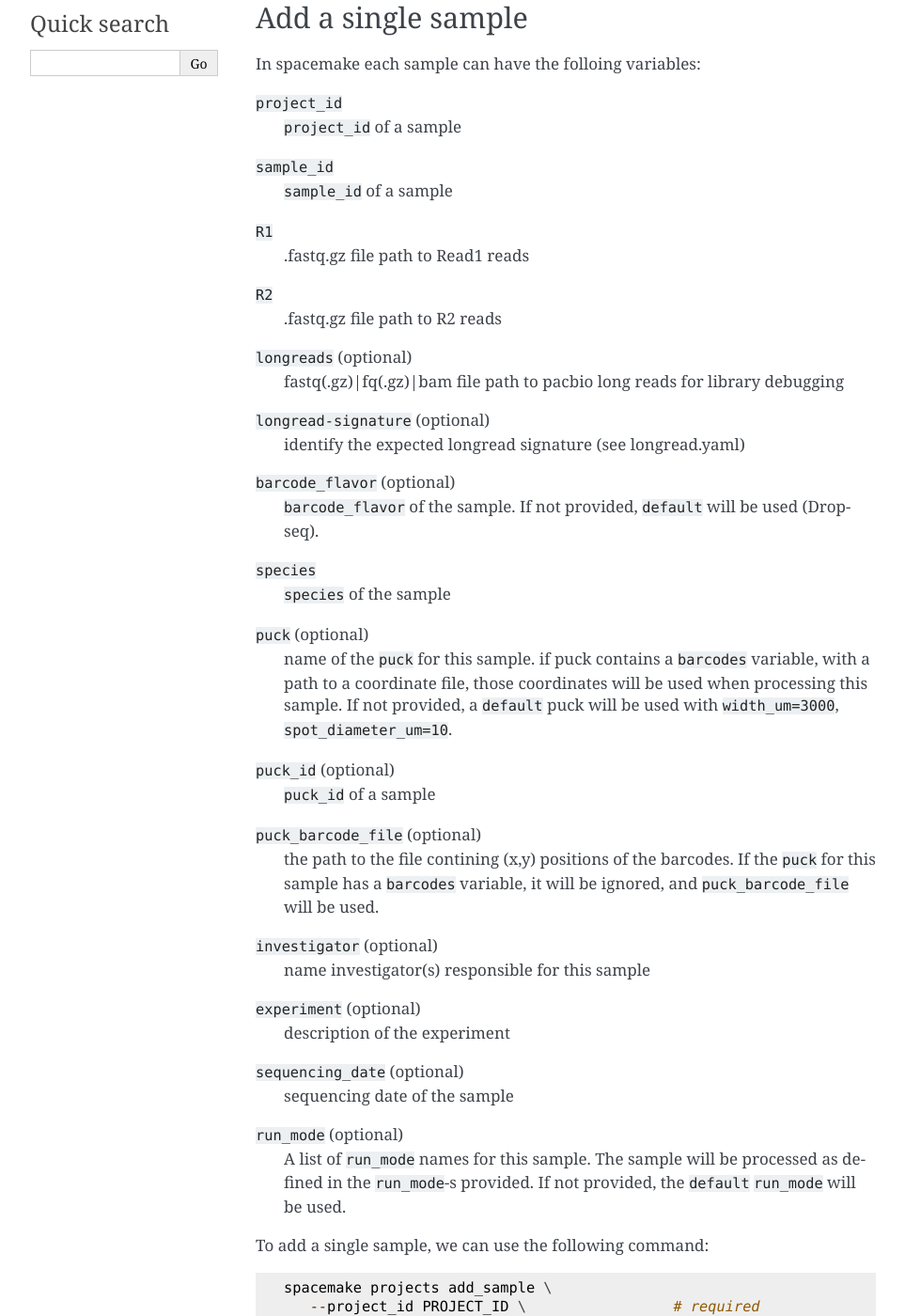
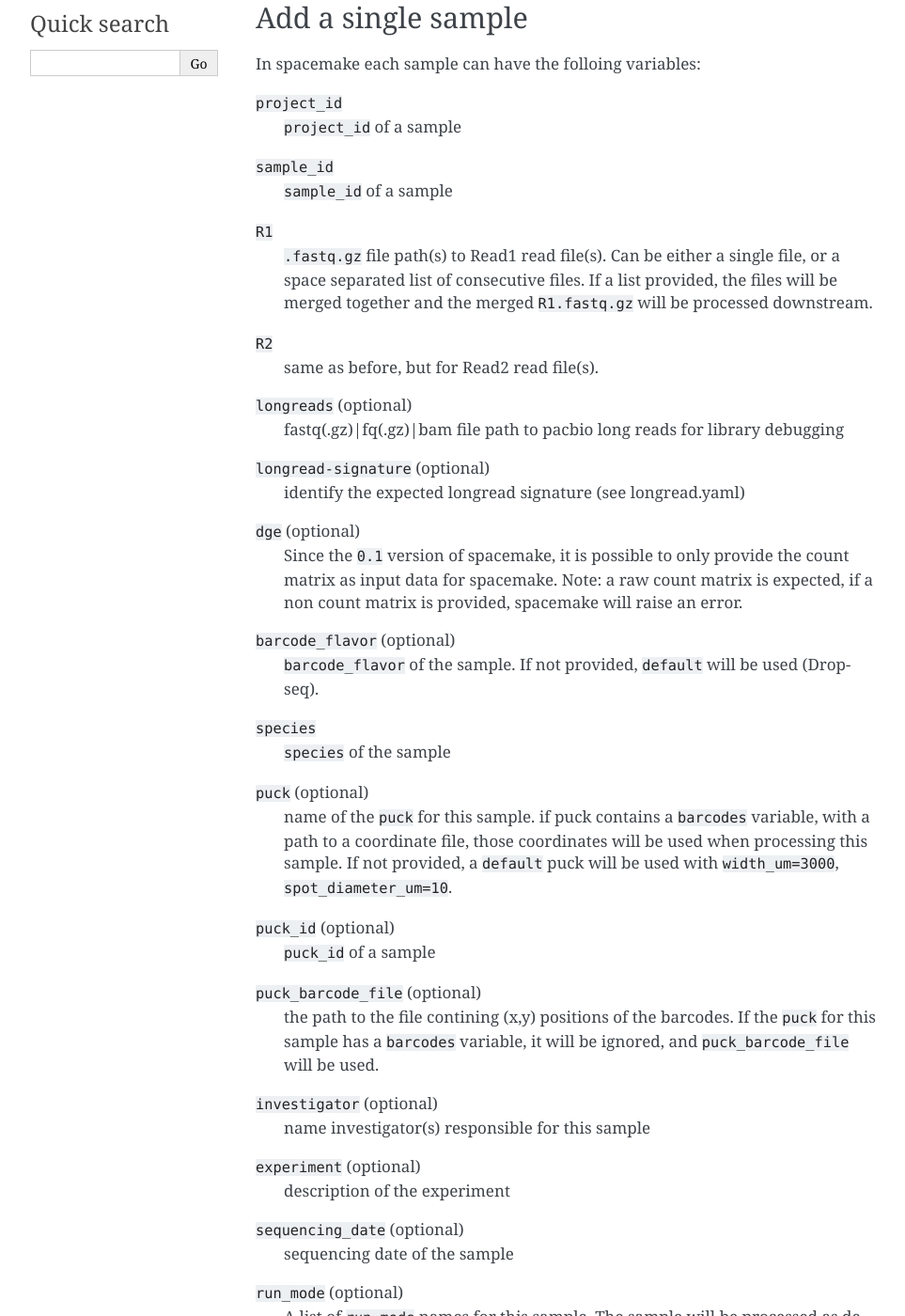
Before and after one commit to rajewsky-lab/spacemake, a Sphinx documentation site: the page built from docs/projects.rst, in a window 1280 px wide and 1400 px high, scrolled down 321 px. Shown: the whole window at 94% size, without its empty margins (148-1111 px from the left). Built offline with Sphinx 7.4.7, drawn with Linux system fonts in a browser that asks for light colours.

Commit message:
modified docs

```diff
--- a/docs/projects.rst
+++ b/docs/projects.rst
@@ -21,16 +21,20 @@ In spacemake each sample can have the folloing variables:
    ``sample_id`` of a sample
 
 ``R1``
-   .fastq.gz file path to Read1 reads
+   ``.fastq.gz`` file path(s) to Read1 read file(s). Can be either a single file, or a space separated list of consecutive files. If a list provided, the files will be merged together and the merged ``R1.fastq.gz`` will be processed downstream.
 
 ``R2``
-   .fastq.gz file path to R2 reads
+    same as before, but for Read2 read file(s).
 
 ``longreads`` (optional)
    fastq(.gz)|fq(.gz)|bam file path to pacbio long reads for library debugging
 
 ``longread-signature`` (optional)
    identify the expected longread signature (see longread.yaml)
+
+``dge`` (optional)
+    Since the ``0.1`` version of spacemake, it is possible to only provide the count matrix as input data for spacemake.
+    Note: a raw count matrix is expected, if a non count matrix is provided, spacemake will raise an error.
 
 ``barcode_flavor`` (optional)
    ``barcode_flavor`` of the sample. If not provided, ``default`` will be used (Drop-seq).
@@ -71,8 +75,8 @@ To add a single sample, we can use the following command::
    spacemake projects add_sample \
       --project_id PROJECT_ID \                 # required
       --sample_id SAMPLE_ID \                   # required
-      --R1 R1 \                                 # required, if no longreads
-      --R2 R2 \                                 # required, if no longreads
+      --R1 R1 [R1 R1 ...] \                     # required, if no longreads
+      --R2 R2 [R2 R2 ...] \                     # required, if no longreads
       --longreads LONGREADS \                   # required, if no R1 & R2
       --longread-signature LONGREAD_SIGNATURE \ # optional
       --barcode_flavor BARCODE_FLAVOR \         # optional
```
Also changed, not shown: docs/quick-start.rst (+11 -4 lines), 2 other files.
